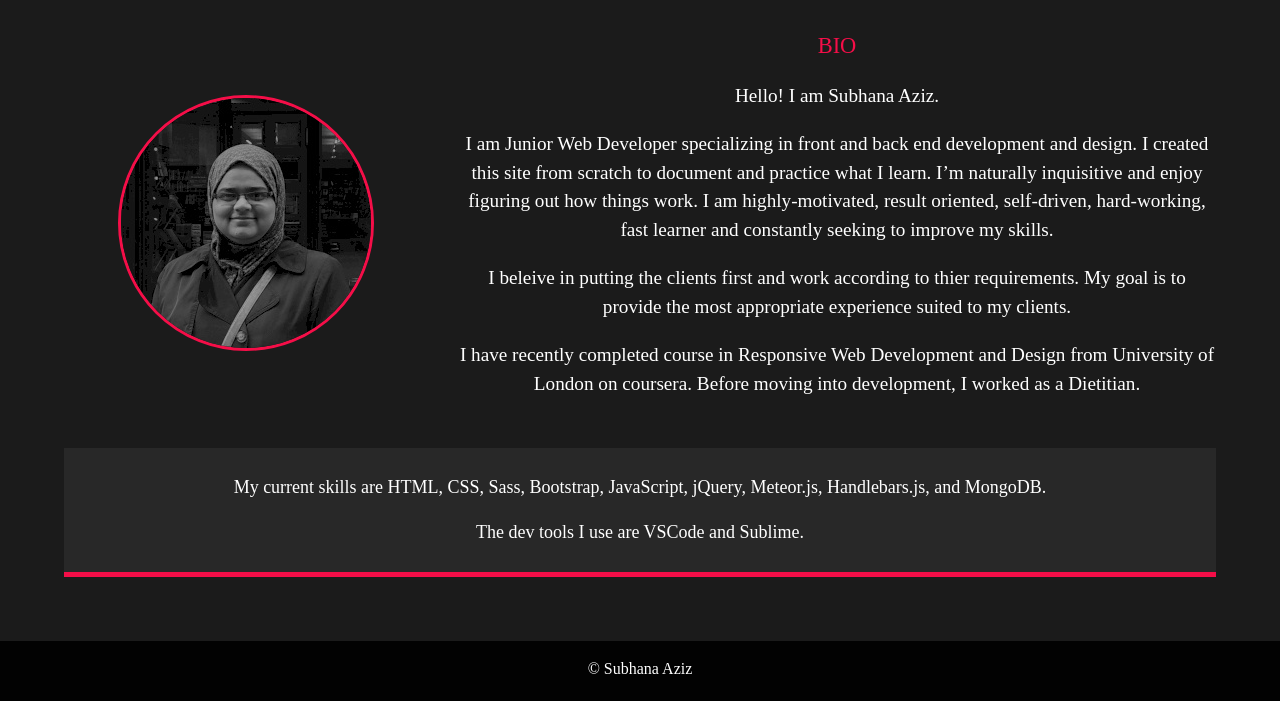
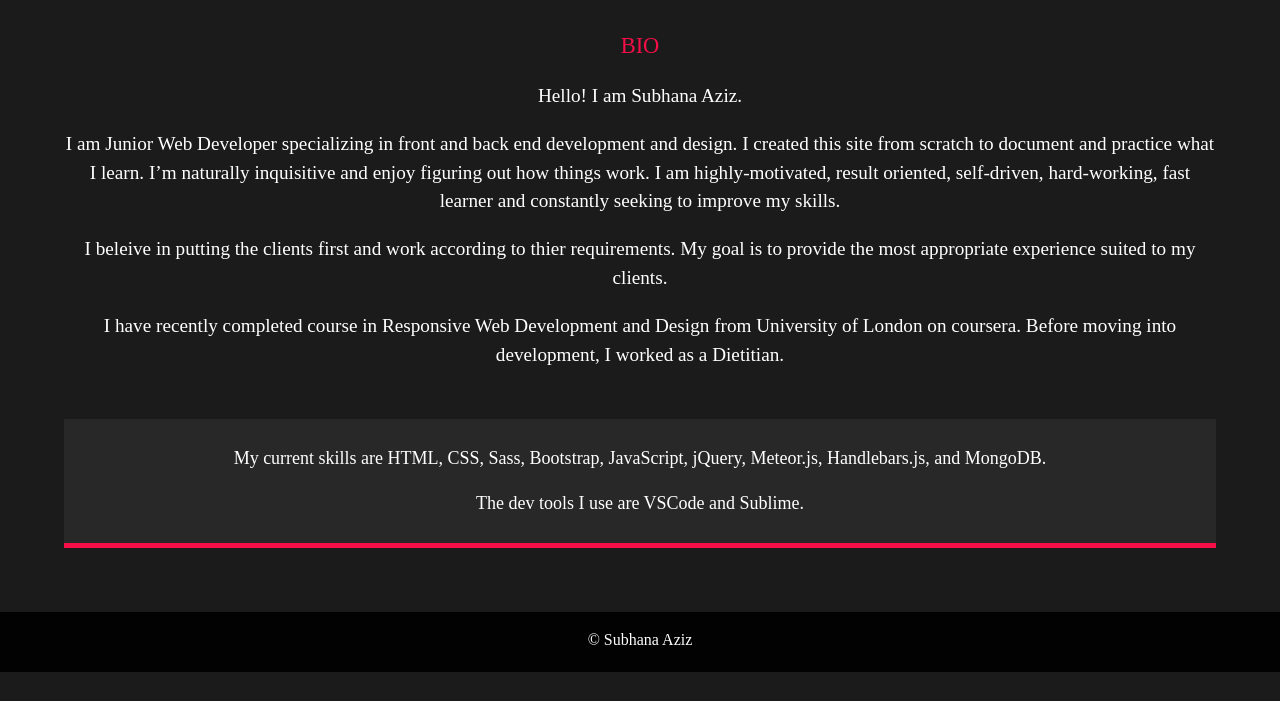
Before and after one commit to azizsubhana/myportfolio, a website: page about.html in a window 1280 px wide. Shown: the part 231-932 px from the top of the page. After the commit the page ends 903 px from the top, so only its background shows below. Drawn offline with Linux system fonts and the light colour scheme; a web font is replaced by a local one.

Commit message:
changed my profile photo

```diff
--- a/about.html
+++ b/about.html
@@ -19,7 +19,7 @@
 
         <nav class="menu">
             <div class="menu-branding">
-                <img class="portrait" src="dist/img/profile.jpg" alt="">
+                <img class="portrait img-fluid" src="dist/img/avataaars (1).png" alt="">
             </div>
             <ul class="menu-nav">
                 <li class="nav-item">
@@ -41,7 +41,7 @@
         <h1 class="lg-heading">About <span class="text-secondary">Me</span></h1>
         <h2 class="sm-heading">Let me tell you, Who am I?</h2>
         <div class="about-info">
-            <img src="dist/img/profile.jpg" alt="Subhana Aziz" class="bio-image">
+           <!-- <img src="dist/img/profile.jpg" alt="Subhana Aziz" class="bio-image">-->
 
             <div class="bio">
                 <h3 class="text-secondary">BIO</h3>
--- a/scss/main.scss
+++ b/scss/main.scss
@@ -106,7 +106,7 @@ main{
     display: grid;
     grid-gap: 30px;
     grid-template-areas:
-      'bioimage bio bio'
+      'bio bio bio' /*bioimage (remove one bio and add it)*/
       'job1 job1 job1';
     grid-template-columns: repeat(3, 1fr);
 
```
Also changed, not shown: contact.html (+1 -1 lines), index.html (+1 -1 lines), work.html (+1 -1 lines), dist/css/main.css, dist/img/avataaars (1).png (added), dist/img/avataaars.png (added), dist/img/profile.jpg (deleted), dist/img/profile_small.jpg (deleted).
